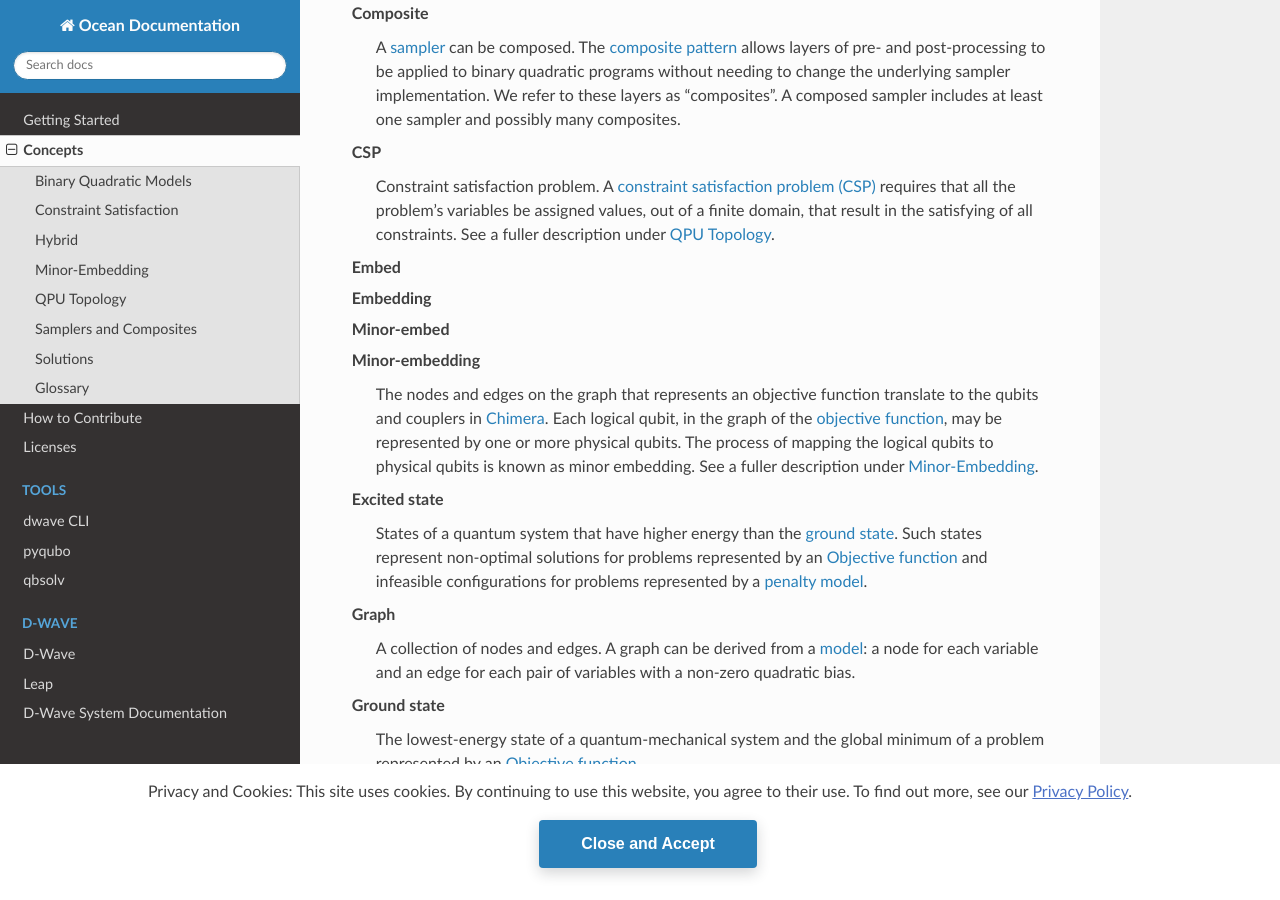
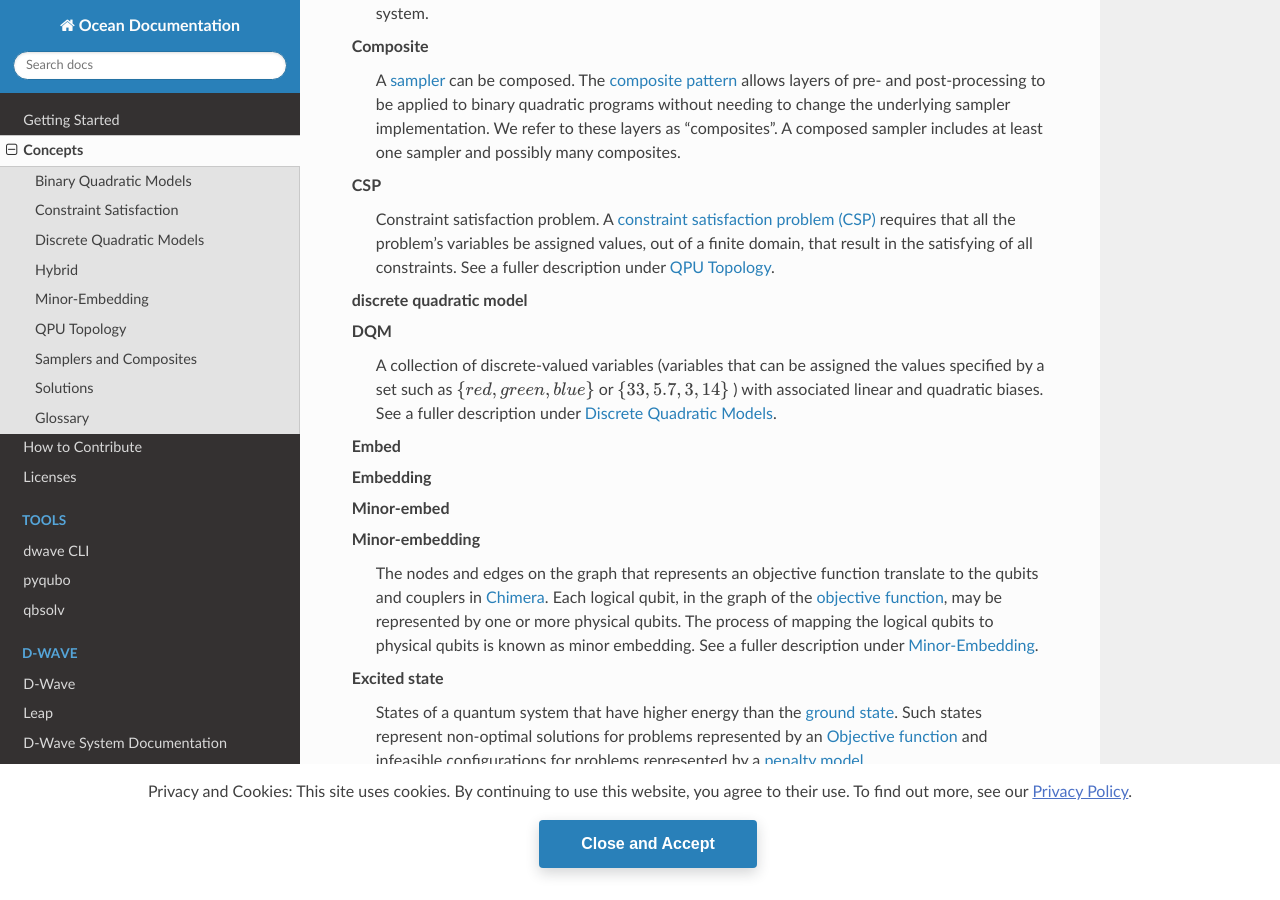
Before and after one commit to dwavesystems/dwave-ocean-sdk, a Sphinx documentation site: the page built from docs/concepts/index.rst, in a window 1280 px wide and 900 px high, scrolled down 1393 px. Built offline with Sphinx 7.4.7 and the Read the Docs theme 2.0.0, drawn with Linux system fonts in a browser that asks for light colours; pages that are not in the unit, such as notebooks, are missing from menus; the version number could not be read and is left out; some of the changed text lies outside the part shown.

Commit message:
Add DQM concept

```diff
--- a/docs/concepts/bqm.rst
+++ b/docs/concepts/bqm.rst
@@ -43,7 +43,7 @@
     =  \sum_{i\le j} x_i Q_{i,j} x_j
     \qquad\qquad x_i\in \{0,1\}
 
-The :class:`.BinaryQuadraticModel` class can contain both these models and its methods provide
+The :class:`dimod.BinaryQuadraticModel` class can contain both these models and its methods provide
 convenient utilities for working with, and interworking between, the two representations
 of a problem.
 
--- a/docs/concepts/index.rst
+++ b/docs/concepts/index.rst
@@ -17,6 +17,8 @@
      - BQM, Ising, QUBO
    * - :ref:`csp_sdk`
      - CSP, binary CSP
+   * - :ref:`dqm_sdk`
+     - DQM, discrete quadratic model
    * - :ref:`hybrid_sdk`
      - quantum-classical hybrid, Leap's hybrid solvers, hybrid workflows
    * - :ref:`embedding_sdk`
@@ -34,6 +36,7 @@
 
    bqm
    csp
+   dqm
    hybrid
    embedding
    topology
@@ -99,6 +102,13 @@
           requires that all the problem's variables be assigned values, out of a finite domain,
           that result in the satisfying of all constraints.
           See a fuller description under :doc:`QPU Topology </concepts/csp>`.
+
+      discrete quadratic model
+      DQM
+         A collection of discrete-valued variables  (variables that can be
+         assigned the values specified by a set such as :math:`\{red, green, blue\}`
+         or :math:`\{33, 5.7, 3,14 \}` ) with associated linear and quadratic biases.
+         See a fuller description under :doc:`Discrete Quadratic Models </concepts/dqm>`.
 
       Embed
       Embedding
--- a/docs/overview/hybrid.rst
+++ b/docs/overview/hybrid.rst
@@ -20,7 +20,8 @@
 =====================
 
 D-Wave's `Leap <https://cloud.dwavesys.com/leap/>`_ quantum cloud service provides
-cloud-based hybrid solvers you can submit arbitrary BQMs to. These solvers, which
+cloud-based hybrid solvers to which you can submit arbitrary BQMs and discrete
+quadratic models (:term:`DQM`\ s). These solvers, which
 implement state-of-the-art classical algorithms together with intelligent allocation of
 the quantum processing unit (QPU) to parts of the problem where it benefits most, are
 designed to accommodate even very large problems. Leap's solvers can relieve you of
--- a/docs/overview/samplers.rst
+++ b/docs/overview/samplers.rst
@@ -22,7 +22,7 @@
 Ocean's :term:`sampler`\ s enable you to submit your problem to remote or local
 compute resources (:term:`solver`\ s) of different types:
 
-* :ref:`using_hybrid` such as `Leap's <https://cloud.dwavesys.com/leap/>`_ `hybrid_v1` solver
+* :ref:`using_hybrid` such as `Leap's <https://cloud.dwavesys.com/leap/>`_ `hybrid_binary_quadratic_model_version2` solver
 * :ref:`using_cpu` such as :class:`~dimod.reference.samplers.ExactSolver` for exact solutions to small problems
 * :ref:`using_qpu` such the Advantage and D-Wave 2000Q systems.
 
@@ -36,7 +36,7 @@
 to a Leap hybrid solver.
 In this case, :doc:`dwave-system </docs_system/sdk_index>`'s
 :class:`~dwave.system.samplers.LeapHybridSampler` is the Ocean sampler and the remote compute
-resource selected might be Leap hybrid solver `hybrid_v1`.
+resource selected might be Leap hybrid solver `hybrid_binary_quadratic_model_version2`.
 
 >>> from dwave.system import LeapHybridSampler
 >>> sampler = LeapHybridSampler()    # doctest: +SKIP
--- a/docs/overview/sapi.rst
+++ b/docs/overview/sapi.rst
@@ -152,7 +152,7 @@
 >>> client = Client.from_config(token='ABC-123456789123456789123456789')     # doctest: +SKIP
 >>> client.get_solvers()       # doctest: +SKIP
 [Solver(id='2000Q_ONLINE_SOLVER1'),
- UnstructuredSolver(id='hybrid_v1')]
+ UnstructuredSolver(id='hybrid_binary_quadratic_model_version2')]
 
 Typically, once you have selected and configured a solver, your code queries its parameters and
 properties as attributes of the instantiated solver object. The code example below
```
Also changed, not shown: docs/concepts/dqm.rst (added, +37 -0 lines).
